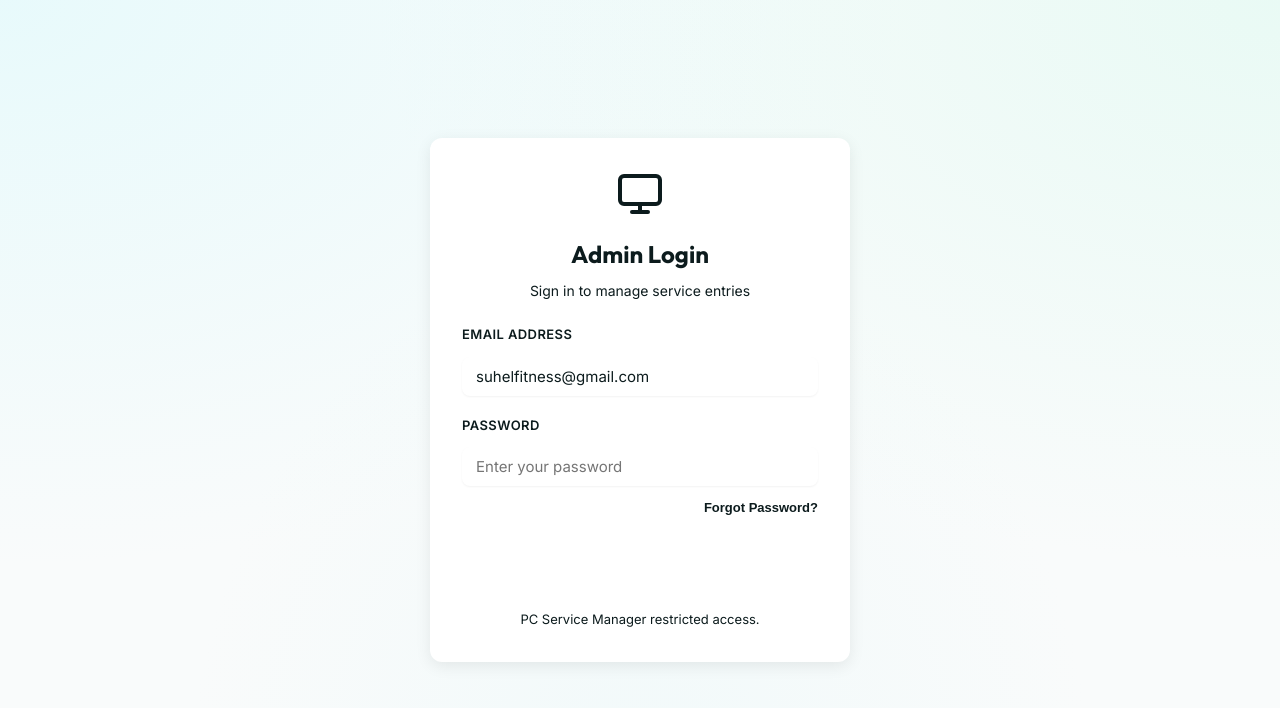
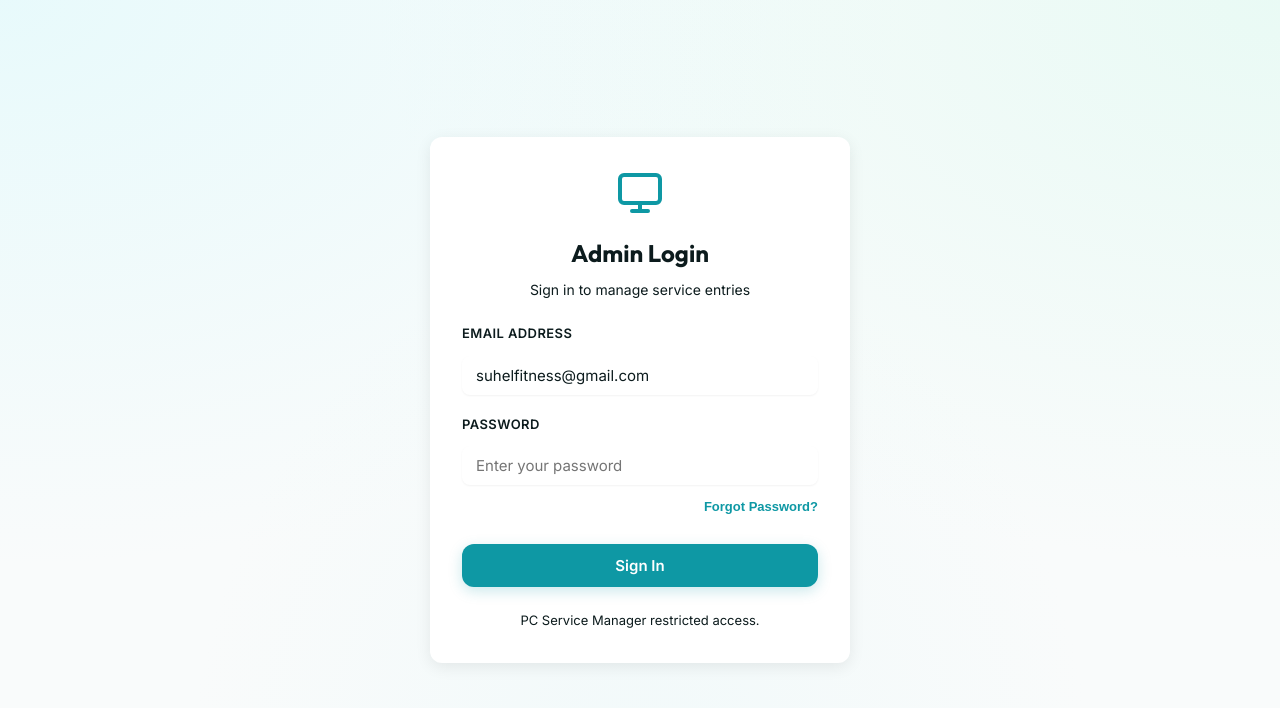
Before and after one commit to shahidshah95/pc-service-manager-app, a React (Vite) app: page / in a window 1280 px wide. Shown: the top 708 px of the page. Built offline with nearby package versions, Linux system fonts and the light colour scheme.

Commit message:
Update login and settings UI colors to match primary theme

```diff
--- a/src/App.jsx
+++ b/src/App.jsx
@@ -250,7 +250,7 @@ function App() {
               width: '40px',
               height: '40px',
               border: '3px solid var(--gray-200)',
-              borderTop: '3px solid var(--blue)',
+              borderTop: '3px solid var(--primary)',
               borderRadius: '50%',
               animation: 'spin 0.8s linear infinite',
             }} />
--- a/src/styles/Login.css
+++ b/src/styles/Login.css
@@ -25,7 +25,7 @@
 .login-header svg {
   width: 48px;
   height: 48px;
-  color: var(--blue);
+  color: var(--primary);
   margin-bottom: 12px;
 }
 
@@ -66,13 +66,13 @@
 
 .login-form .field-group input:focus {
   outline: none;
-  border-color: var(--blue);
-  box-shadow: 0 0 0 3px rgba(37, 99, 235, 0.15);
+  border-color: var(--primary);
+  box-shadow: 0 0 0 3px var(--primary-glow);
 }
 
 .forgot-password-link {
   font-size: 13px;
-  color: var(--blue);
+  color: var(--primary);
   text-decoration: none;
   font-weight: 600;
   cursor: pointer;
@@ -91,24 +91,30 @@
 .btn-login {
   width: 100%;
   padding: 12px;
-  background-color: var(--blue);
-  color: #fff;
+  background-color: var(--primary);
+  color: white;
   border: none;
-  border-radius: 8px;
+  border-radius: var(--radius-md);
   font-size: 15px;
+  font-family: inherit;
   font-weight: 600;
   cursor: pointer;
-  transition: all 0.2s;
+  transition: all 0.3s cubic-bezier(0.4, 0, 0.2, 1);
   margin-top: 10px;
+  box-shadow: 0 4px 14px var(--primary-glow);
 }
 
 .btn-login:hover {
-  background-color: #1d4ed8;
+  background: hsl(185, 84%, 29%);
+  transform: translateY(-2px);
+  box-shadow: 0 6px 20px var(--primary-glow);
 }
 
 .btn-login:disabled {
-  background-color: var(--gray-300);
+  background-color: var(--text-muted);
   cursor: not-allowed;
+  transform: none;
+  box-shadow: none;
 }
 
 .login-footer {
--- a/src/styles/ProfileSettings.css
+++ b/src/styles/ProfileSettings.css
@@ -70,8 +70,9 @@
 }
 
 .settings-form .field-group input:focus {
-  border-color: var(--blue);
+  border-color: var(--primary);
   outline: none;
+  box-shadow: 0 0 0 3px var(--primary-glow);
 }
 
 .settings-footer {
```
